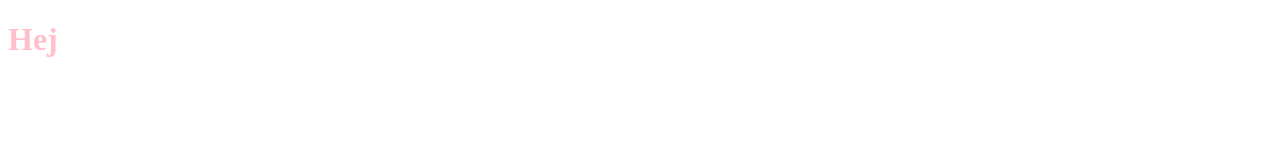
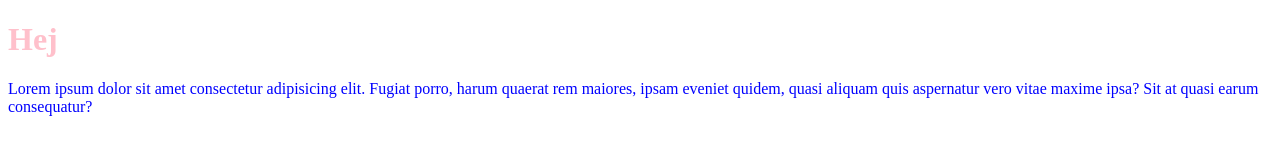
Before and after one commit to hepf0001/git_test, a plain HTML site: page index.html in a window 1280 px wide. Drawn offline with Linux system fonts and the light colour scheme.

Commit message:
tilføj p

```diff
--- a/index.html
+++ b/index.html
@@ -8,5 +8,10 @@
   </head>
   <body>
     <h1>Hej</h1>
+    <p>
+      Lorem ipsum dolor sit amet consectetur adipisicing elit. Fugiat porro,
+      harum quaerat rem maiores, ipsam eveniet quidem, quasi aliquam quis
+      aspernatur vero vitae maxime ipsa? Sit at quasi earum consequatur?
+    </p>
   </body>
 </html>
--- a/style.css
+++ b/style.css
@@ -1,3 +1,7 @@
 h1{
     color: pink;
 }
+
+p{
+    color: blue;
+}
```
